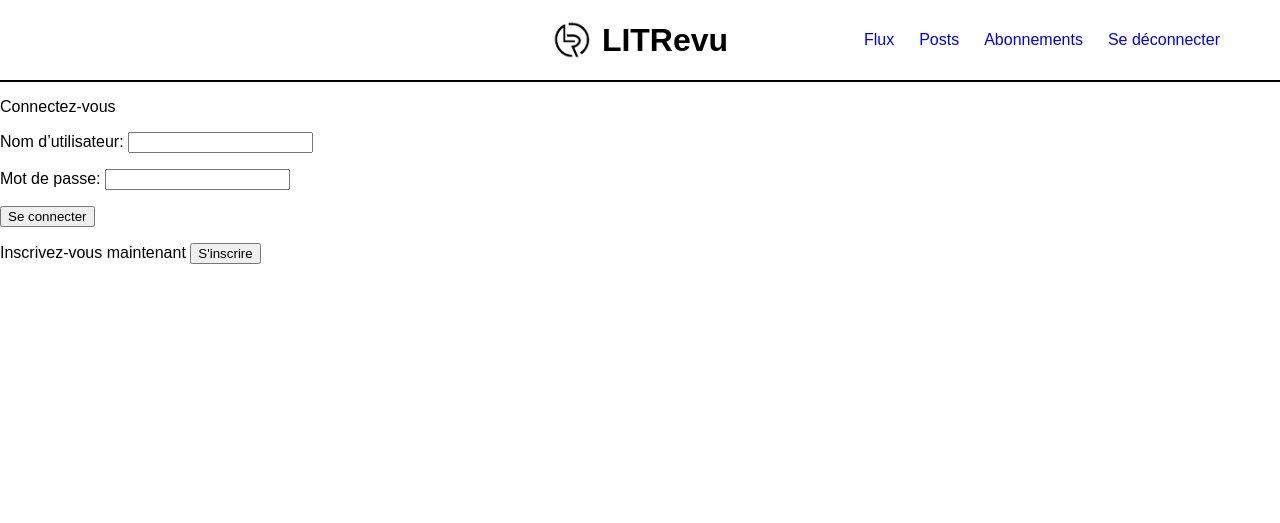
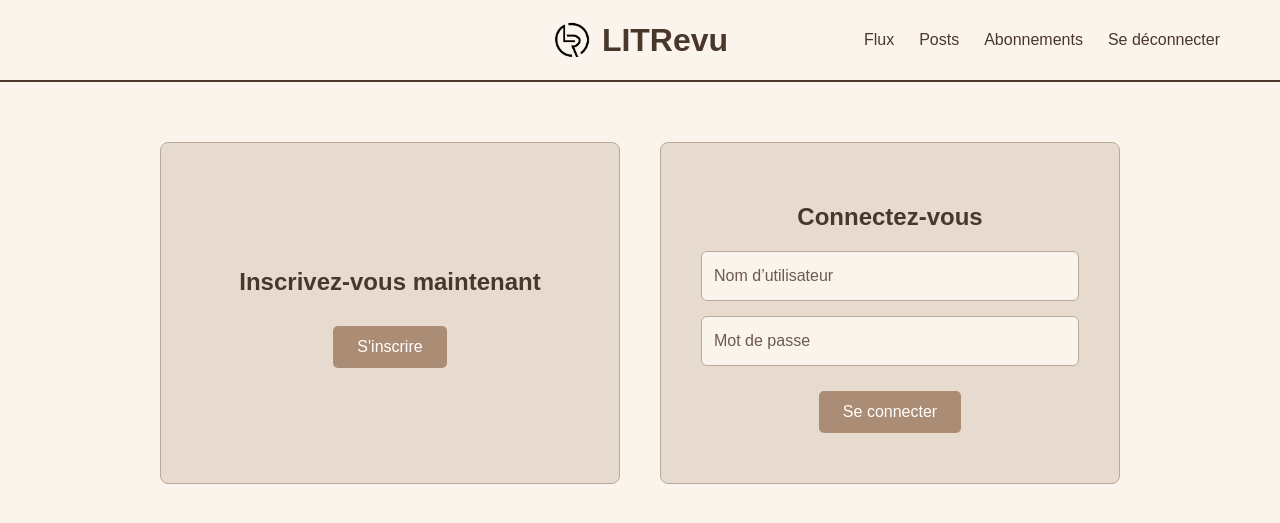
Before and after one commit to myriamdesporte/P9, a Django app: page / in a window 1280 px wide. Shown: the top 523 px of the page. Run offline with Django 5.2, Linux system fonts and the light colour scheme; a user stored in the database is signed in.

Commit message:
Implement authentication pages layout and styling

```diff
--- a/authentication/forms.py
+++ b/authentication/forms.py
@@ -3,13 +3,33 @@ from django.contrib.auth import get_user_model
 from django.contrib.auth.forms import UserCreationForm
 
 class LoginForm(forms.Form):
-    username = forms.CharField(max_length=63, label='Nom d’utilisateur')
-    password = forms.CharField(max_length=63, widget=forms.PasswordInput, label='Mot de passe')
+    username = forms.CharField(
+        widget=forms.TextInput(attrs={
+            'placeholder': 'Nom d’utilisateur'
+        })
+    )
+    password = forms.CharField(
+        widget=forms.PasswordInput(attrs={
+            'placeholder': 'Mot de passe'
+        })
+    )
 
 class SignupForm(UserCreationForm):
-    username = forms.CharField(label="Nom d'utilisateur", max_length=150)
-    password1 = forms.CharField(label="Mot de passe", widget=forms.PasswordInput)
-    password2 = forms.CharField(label="Confirmer le mot de passe", widget=forms.PasswordInput)
+    username = forms.CharField(
+        widget=forms.TextInput(attrs={
+            'placeholder': 'Nom d’utilisateur'
+        })
+    )
+    password1 = forms.CharField(
+        widget=forms.PasswordInput(attrs={
+            'placeholder': 'Mot de passe'
+        })
+    )
+    password2 = forms.CharField(
+        widget=forms.PasswordInput(attrs={
+            'placeholder': 'Confirmer le mot de passe'
+        })
+    )
 
     class Meta:
         model = get_user_model()
--- a/authentication/templates/authentication/home.html
+++ b/authentication/templates/authentication/home.html
@@ -1,15 +1,28 @@
 {% extends 'base.html' %}
+
 {% block content %}
-    <p>Connectez-vous</p>
-    <form method="post">
-        {{ form.as_p }}
-        {% csrf_token %}
-        <button type="submit" >Se connecter</button>
-    </form>
-    <p>{{ message }}</p>
-    <p>Inscrivez-vous maintenant
-    <a href="{% url 'signup' %}">
-        <button type="button">S'inscrire</button>
-    </a>
-</p>
+<div class="card-container">
+    <div class="card">
+        <div class="card-content">
+            <h2>Inscrivez-vous maintenant</h2>
+            <a href="{% url 'signup' %}">
+                <button type="button" class="btn">S'inscrire</button>
+            </a>
+        </div>
+    </div>
+
+    <div class="card">
+        <div class="card-content">
+            <h2>Connectez-vous</h2>
+            <form method="post" class="form-generic">
+                {% csrf_token %}
+                {{ form.as_p }}
+                <button type="submit" class="btn">Se connecter</button>
+            </form>
+            {% if message %}
+                <p class="form-message">{{ message }}</p>
+            {% endif %}
+        </div>
+    </div>
+</div>
 {% endblock content %}
--- a/static/style.css
+++ b/static/style.css
@@ -1,12 +1,15 @@
 body {
     margin: 0;
     font-family: Arial, sans-serif;
+    background-color: #fbf4ec;
+    color: #4A372C;
 }
 
 .top-banner {
     position: relative;
-    border-bottom: 2px solid black;
+    border-bottom: 2px solid #4A372C;
     height: 80px;
+    background-color: #fbf4ec;
 }
 
 .banner-content {
@@ -29,6 +32,7 @@ body {
 
 .banner-title {
     margin: 0;
+    color: #4A372C;
 }
 
 .banner-logo {
@@ -52,8 +56,98 @@ body {
 
 .banner-nav a {
     text-decoration: none;
+    color: #4A372C;
 }
 
 .banner-nav a:hover {
+    color: #907668;
     text-decoration: underline;
 }
+
+.card-container {
+    display: flex;
+    justify-content: center;
+    align-items: stretch;
+    margin: 40px auto;
+    max-width: 1000px;
+}
+
+.card {
+    flex: 1;
+    border: 1px solid #baaa9a;
+    padding: 40px;
+    margin: 20px;
+    display: flex;
+    justify-content: center;
+    align-items: center;
+    background-color: #e7dace;
+    border-radius: 8px;
+}
+
+.card-content {
+    text-align: center;
+    width: 100%;
+}
+
+.btn {
+    padding: 12px 24px;
+    margin: 10px 0;
+    font-size: 1rem;
+    cursor: pointer;
+    border: none;
+    background-color: #ab8c75;
+    color: white;
+    border-radius: 5px;
+    transition: background-color 0.2s, outline 0.2s;
+}
+
+.btn:hover,
+.btn:focus {
+    background-color: #907668;
+    outline: 3px solid #907668;
+    outline-offset: 2px;
+}
+
+.form-generic p {
+    margin: 15px 0;
+}
+
+.form-generic label {
+    position: absolute;
+    width: 1px;
+    height: 1px;
+    padding: 0;
+    margin: -1px;
+    overflow: hidden;
+    clip: rect(0,0,0,0);
+    border: 0;
+}
+
+.form-generic input {
+    width: 100%;
+    padding: 15px 12px;
+    font-size: 1rem;
+    border: 1px solid #baaa9a;
+    border-radius: 6px;
+    box-sizing: border-box;
+    background-color: #fbf4ec;
+    color: #4A372C;
+    transition: border-color 0.2s, box-shadow 0.2s;
+}
+
+.form-generic input:focus {
+    outline: 3px solid #907668;
+    outline-offset: 2px;
+    border-color: #ab8c75;
+    box-shadow: 0 0 0 3px rgba(171, 140, 117, 0.15);
+}
+
+.form-generic input::placeholder {
+    color: #6C5A4E;
+    opacity: 1;
+}
+
+.form-message {
+    color: red;
+    margin-top: 10px;
+}
--- a/templates/base.html
+++ b/templates/base.html
@@ -11,7 +11,7 @@
     <header class="top-banner">
         <div class="banner-content">
             <div class="banner-title-container">
-                <img src="{% static 'images/favicon.png' %}" alt="Logo" class="banner-logo">
+                <img src="{% static 'images/litrevu.png' %}" alt="Logo" class="banner-logo">
                 <h1 class="banner-title">LITRevu</h1>
             </div>
             {% if user.is_authenticated %}
```
Also changed, not shown: authentication/templates/authentication/signup.html (+15 -9 lines), db.sqlite3, static/images/litrevu.png (added).
